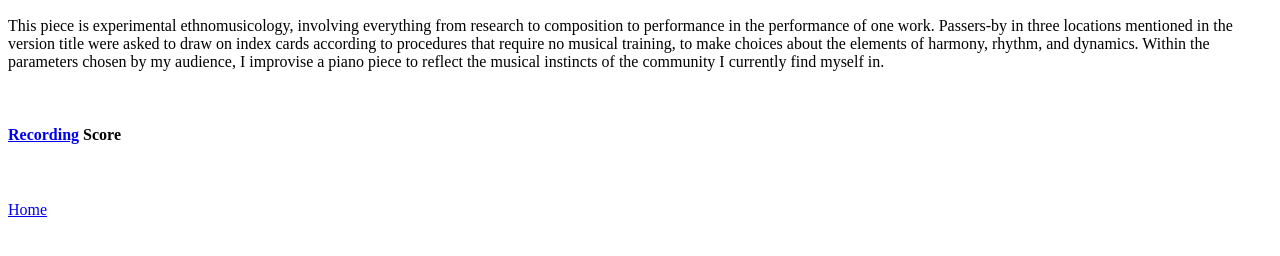
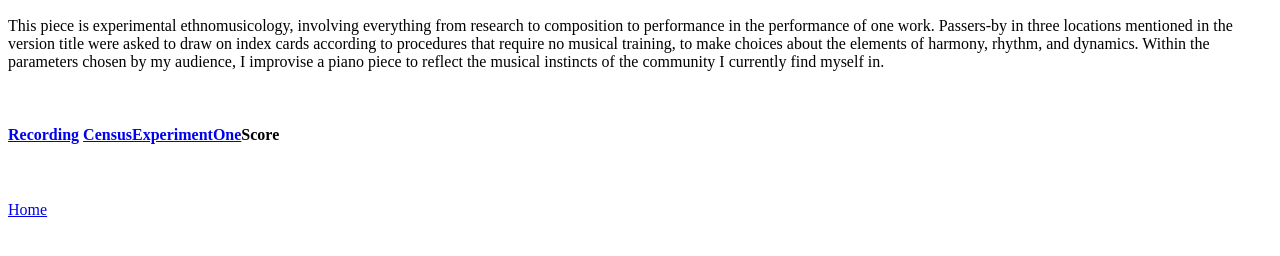
Before and after one commit to marcus-echols-booth/marcus-echols-booth.github.io, a plain HTML site: page comppages/CensusExperiment1.htm in a window 1280 px wide. Shown: the part 50-306 px from the top of the page. Drawn offline with Linux system fonts and the light colour scheme.

Commit message:
add last scores?

```diff
--- a/comppages/CensusExperiment1.htm
+++ b/comppages/CensusExperiment1.htm
@@ -11,7 +11,7 @@ This piece is experimental ethnomusicology, involving everything from research t
 </p>
 <br>
 <p>
-<h4><a href="https://soundcloud.com/marcus_anomalous/census-experiment-1-3-southern-ca-locations" >Recording</a> Score</h4>
+<h4><a href="https://soundcloud.com/marcus_anomalous/census-experiment-1-3-southern-ca-locations" >Recording</a> <a href="/Scores/Census Experiment #1 Score.pdf">CensusExperimentOne</a>Score</h4>
 </p>
 <br>
 <br>
```
Also changed, not shown: comppages/altoids251.htm (+1 -1 lines), 1 other file.
